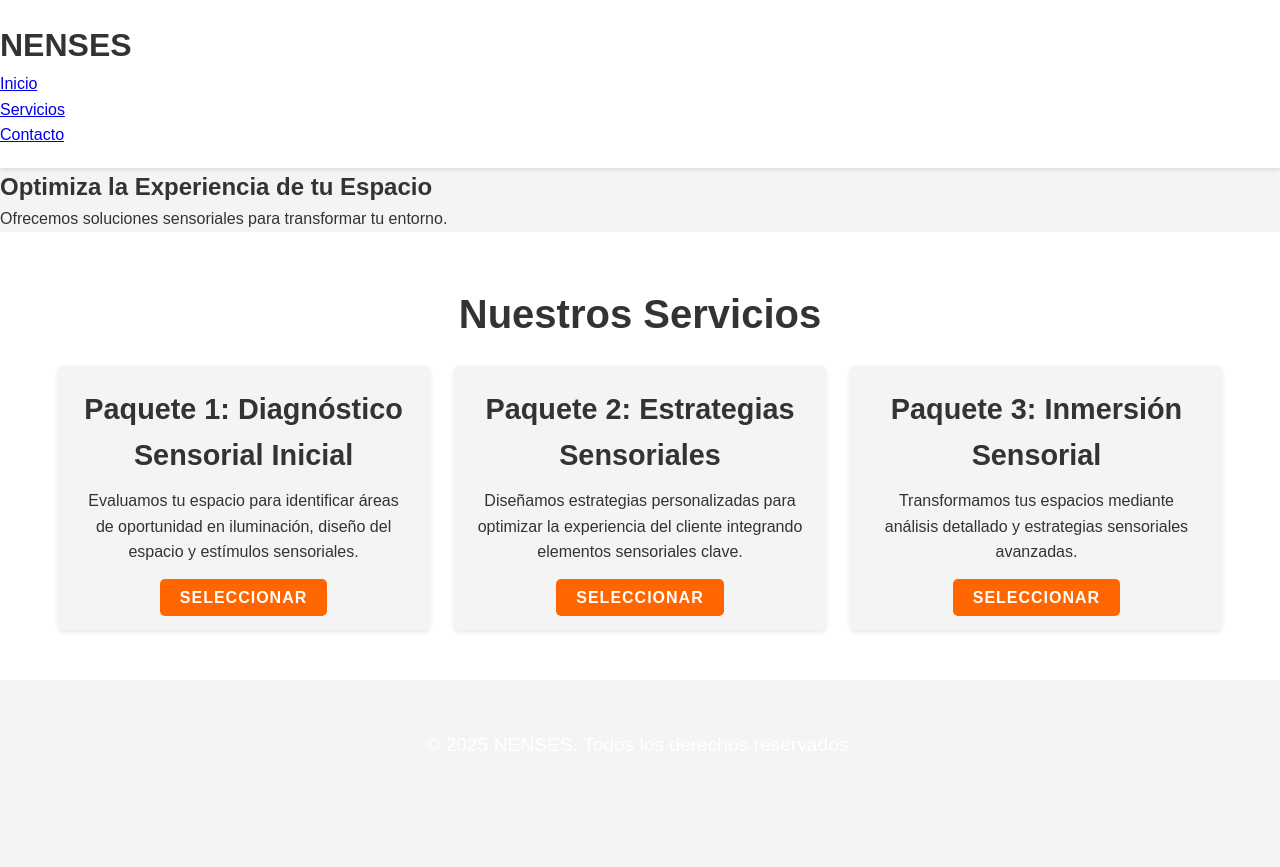
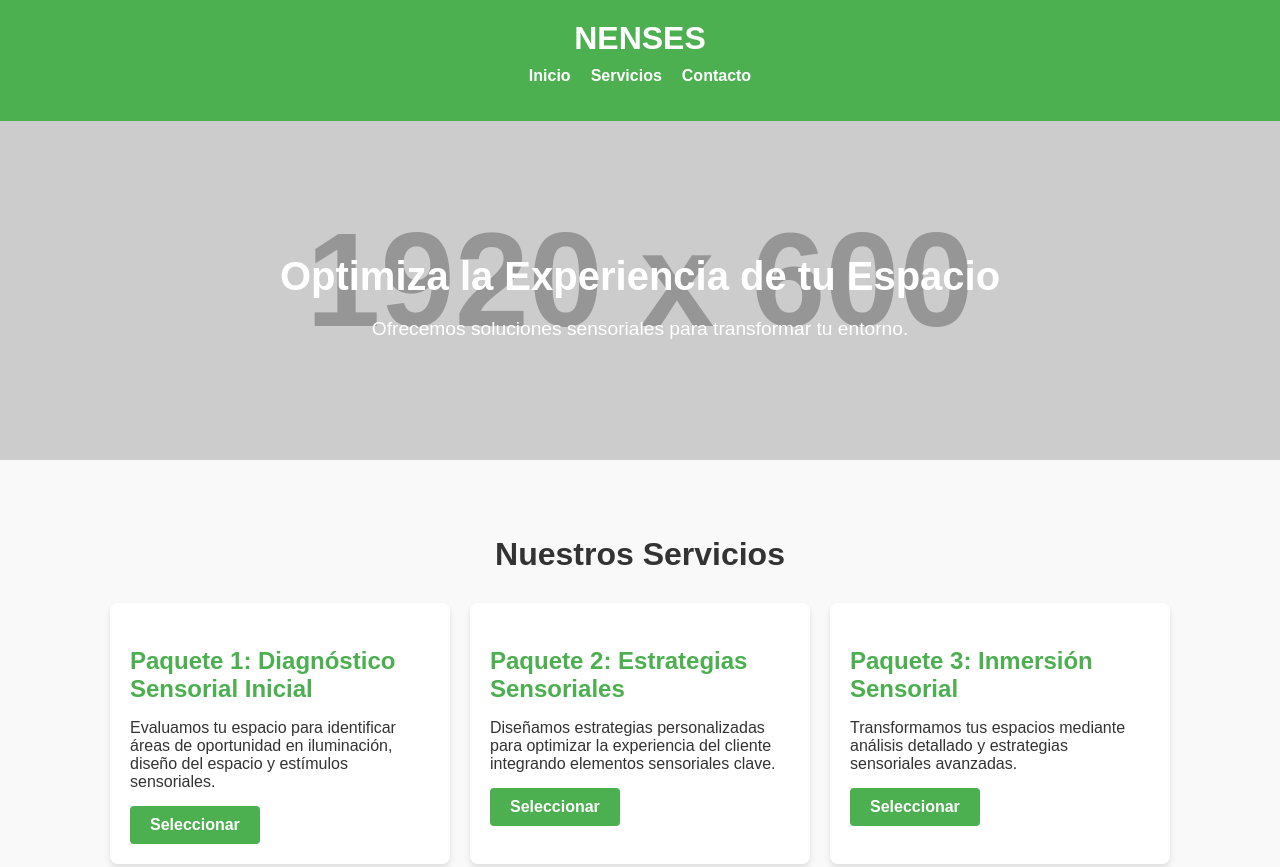
Before and after one commit to DianaCarballoF/NENSES, a plain HTML site: page index.html in a window 1280 px wide. Shown: the top 867 px of the page. Before the commit the page ends 841 px from the top, so only its background shows below. Drawn offline with Linux system fonts and the light colour scheme; placeholder pictures from the web are drawn by us.

Commit message:
Update styles.css

```diff
--- a/styles.css
+++ b/styles.css
@@ -1,194 +1,113 @@
-/* Reset de márgenes y rellenos */
-* {
+/* Archivo styles.css */
+
+/* Estilos globales */
+body {
+    font-family: Arial, sans-serif;
     margin: 0;
     padding: 0;
-    box-sizing: border-box;
-}
-
-/* Estilos generales */
-body {
-    font-family: 'Arial', sans-serif; /* Tipografía similar a la de Wix */
-    background-color: #f4f4f4; /* Color de fondo */
-    color: #333; /* Color de texto */
-    line-height: 1.6;
-}
-
-/* Encabezado */
-header {
-    background-color: #ffffff; /* Fondo blanco */
-    padding: 20px 0;
-    box-shadow: 0 2px 5px rgba(0, 0, 0, 0.1);
-}
-
-header .logo h1 {
-    text-align: center;
-    font-size: 2.5em;
     color: #333;
 }
 
-header .navbar ul {
+.container {
+    width: 90%;
+    max-width: 1200px;
+    margin: 0 auto;
+}
+
+/* Header */
+.header {
+    background-color: #4CAF50;
+    color: white;
+    padding: 20px 0;
+}
+.header h1 {
+    text-align: center;
+    margin: 0;
+}
+.header nav ul {
+    list-style-type: none;
+    padding: 0;
     display: flex;
     justify-content: center;
-    list-style: none;
-    padding: 10px 0;
+    gap: 20px;
+    margin-top: 10px;
+}
+.header nav ul li a {
+    color: white;
+    text-decoration: none;
+    font-weight: bold;
+}
+.header nav ul li a:hover {
+    text-decoration: underline;
 }
 
-header .navbar ul li {
-    margin: 0 15px;
-}
-
-header .navbar ul li a {
-    text-decoration: none;
-    color: #333;
-    font-weight: bold;
-    text-transform: uppercase;
-    letter-spacing: 1px;
-}
-
-/* Sección principal */
-#hero {
-    background: url('ruta/a/tu/imagen.jpg') no-repeat center center/cover;
-    color: #fff;
+/* Hero Section */
+.hero {
+    background: url('https://via.placeholder.com/1920x600') no-repeat center center/cover;
+    color: white;
     text-align: center;
     padding: 100px 20px;
 }
-
-#hero h1 {
-    font-size: 3em;
-    margin-bottom: 20px;
+.hero h2 {
+    font-size: 2.5rem;
+    margin-bottom: 10px;
+}
+.hero p {
+    font-size: 1.2rem;
 }
 
-#hero p {
-    font-size: 1.2em;
+/* Services Section */
+.services-section {
+    padding: 50px 0;
+    background-color: #f9f9f9;
+    text-align: center;
+}
+.services-section h2 {
+    font-size: 2rem;
     margin-bottom: 30px;
 }
-
-#hero .btn {
-    background-color: #ff6600; /* Color de botón */
-    color: #fff;
+.services-container {
+    display: flex;
+    flex-wrap: wrap;
+    justify-content: center;
+    gap: 20px;
+}
+.service-card {
+    background-color: white;
+    box-shadow: 0 4px 6px rgba(0, 0, 0, 0.1);
+    border-radius: 8px;
+    padding: 20px;
+    max-width: 300px;
+    text-align: left;
+}
+.service-card h3 {
+    font-size: 1.5rem;
+    margin-bottom: 10px;
+    color: #4CAF50;
+}
+.service-card p {
+    font-size: 1rem;
+    margin-bottom: 15px;
+}
+.service-card .btn {
+    display: inline-block;
+    background-color: #4CAF50;
+    color: white;
+    text-decoration: none;
     padding: 10px 20px;
-    text-decoration: none;
+    border-radius: 4px;
     font-weight: bold;
-    border-radius: 5px;
-    text-transform: uppercase;
-    letter-spacing: 1px;
+    text-align: center;
+}
+.service-card .btn:hover {
+    background-color: #45a049;
 }
 
-#hero .btn:hover {
-    background-color: #e65c00;
-}
-
-/* Sección de servicios */
-#servicios {
-    background-color: #ffffff;
-    padding: 50px 20px;
-    text-align: center;
-}
-
-#servicios h2 {
-    font-size: 2.5em;
-    margin-bottom: 20px;
-}
-
-#servicios .service-card {
-    display: inline-block;
-    width: 30%;
-    margin: 0 10px;
-    background-color: #f4f4f4;
-    padding: 20px;
-    border-radius: 5px;
-    box-shadow: 0 2px 5px rgba(0, 0, 0, 0.1);
-}
-
-#servicios .service-card h3 {
-    font-size: 1.8em;
-    margin-bottom: 10px;
-}
-
-#servicios .service-card p {
-    font-size: 1em;
-    margin-bottom: 20px;
-}
-
-#servicios .service-card .btn {
-    background-color: #ff6600;
-    color: #fff;
-    padding: 10px 20px;
-    text-decoration: none;
-    font-weight: bold;
-    border-radius: 5px;
-    text-transform: uppercase;
-    letter-spacing: 1px;
-}
-
-#servicios .service-card .btn:hover {
-    background-color: #e65c00;
-}
-
-/* Sección de contacto */
-#contacto {
-    background-color: #f4f4f4;
-    padding: 50px 20px;
-    text-align: center;
-}
-
-#contacto h2 {
-    font-size: 2.5em;
-    margin-bottom: 20px;
-}
-
-#contacto p {
-    font-size: 1.2em;
-    margin-bottom: 30px;
-}
-
-#contacto .contact-form {
-    display: inline-block;
-    width: 50%;
-    background-color: #ffffff;
-    padding: 20px;
-    border-radius: 5px;
-    box-shadow: 0 2px 5px rgba(0, 0, 0, 0.1);
-}
-
-#contacto .contact-form label {
-    display: block;
-    margin-bottom: 10px;
-    font-weight: bold;
-}
-
-#contacto .contact-form input,
-#contacto .contact-form textarea {
-    width: 100%;
-    padding: 10px;
-    margin-bottom: 20px;
-    border: 1px solid #ccc;
-    border-radius: 5px;
-}
-
-#contacto .contact-form button {
-    background-color: #ff6600;
-    color: #fff;
-    padding: 10px 20px;
-    border: none;
-    border-radius: 5px;
-    text-transform: uppercase;
-    letter-spacing: 1px;
-    cursor: pointer;
-}
-
-#contacto .contact-form button:hover {
-    background-color: #e65c00;
-}
-
-/* Pie de página */
-footer {
+/* Footer */
+.footer {
     background-color: #333;
-    color: #fff;
+    color: white;
     text-align: center;
     padding: 20px 0;
+    margin-top: 50px;
 }
-
-footer p {
-    font-size: 1em;
-}
```
